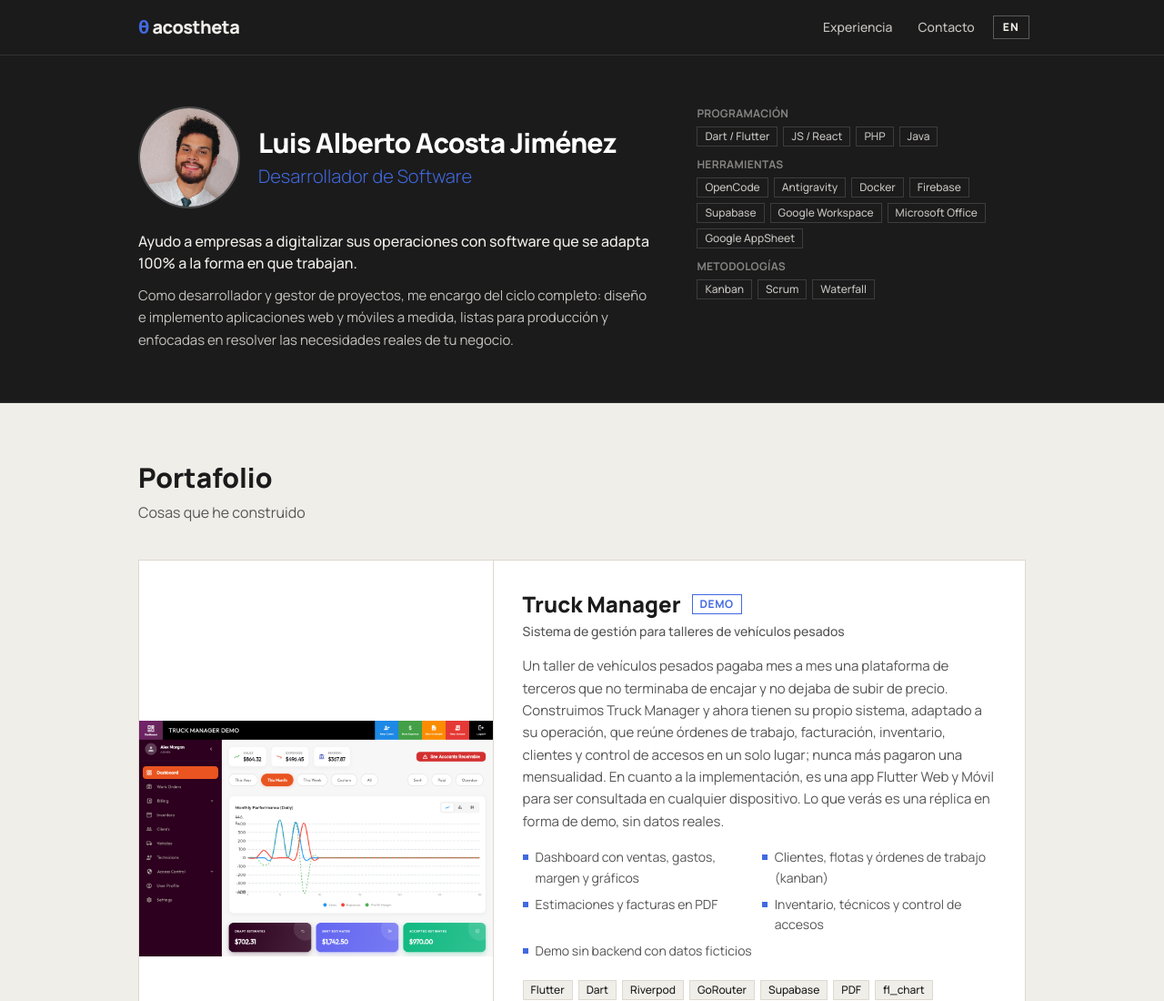
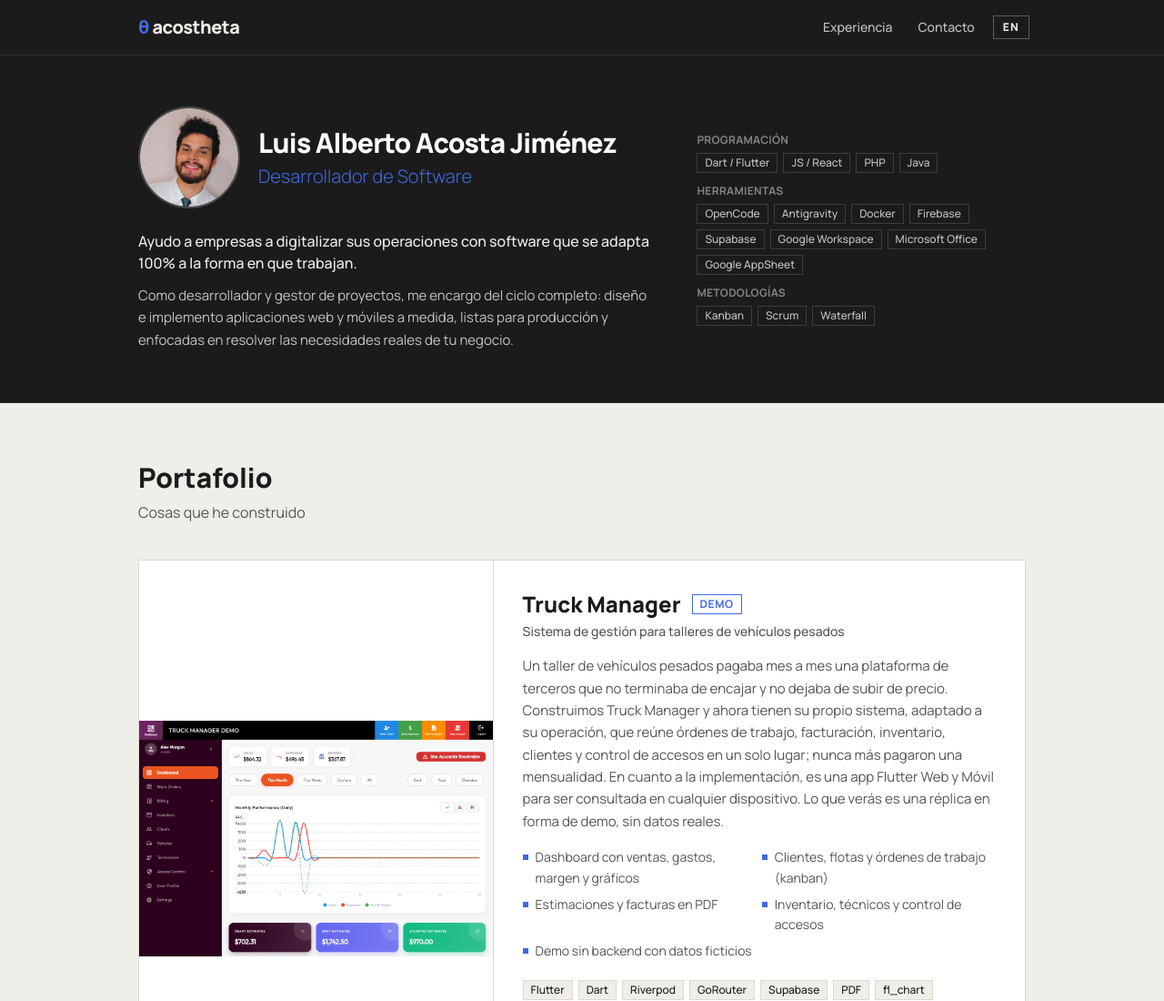
Before and after one commit to acostheta/acostheta.github.io, an Astro site: page / in a window 1280 px wide. Shown: the top 1100 px of the page at 91% size. Built offline with nearby package versions, Linux system fonts and the light colour scheme; Astro itself is replaced by a stand-in of ours.

Commit message:
feat(hero): centrar columna derecha (stack) para equilibrar

```diff
--- a/src/components/Hero.astro
+++ b/src/components/Hero.astro
@@ -35,7 +35,7 @@ const { lang } = Astro.props;
         </div>
       </div>
 
-      <div class="md:col-span-2">
+      <div class="md:col-span-2 md:self-center">
         <dl class="space-y-3">
           {
             techStack[lang].map((group) => (
```
